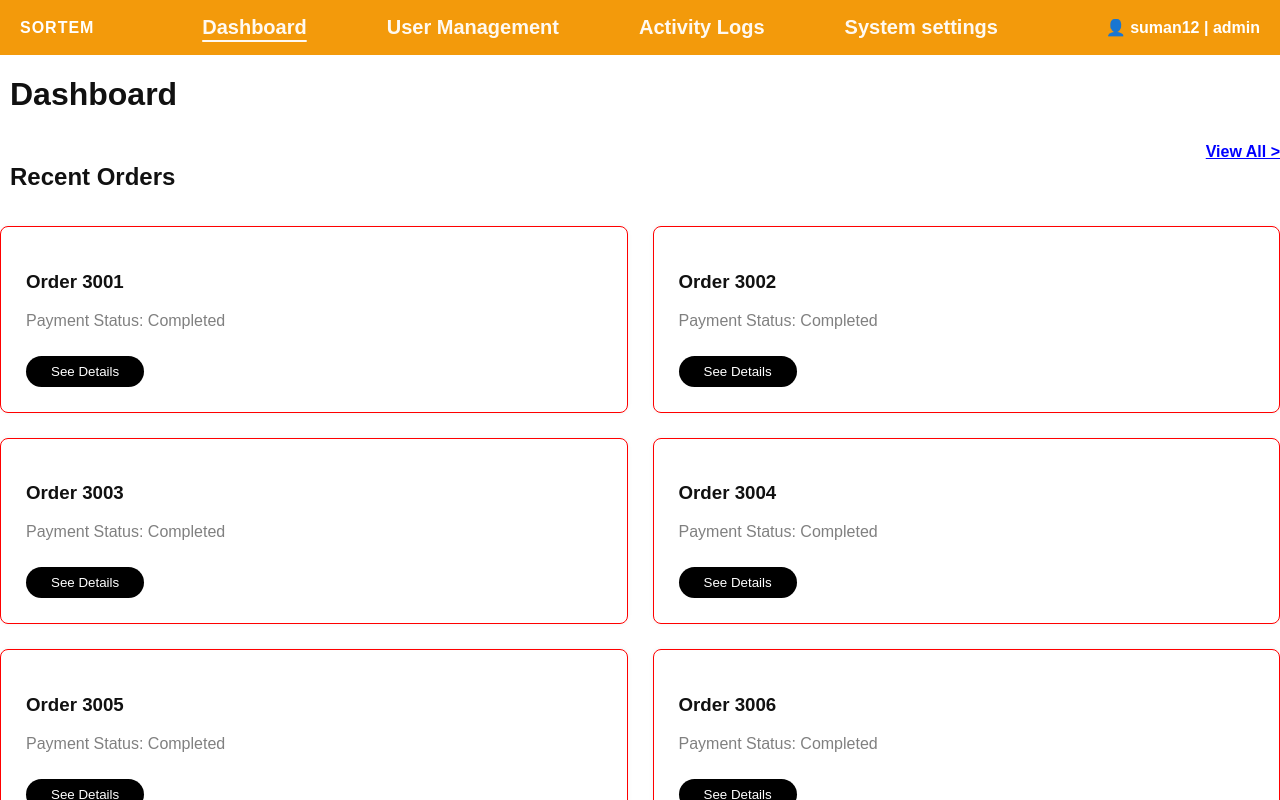
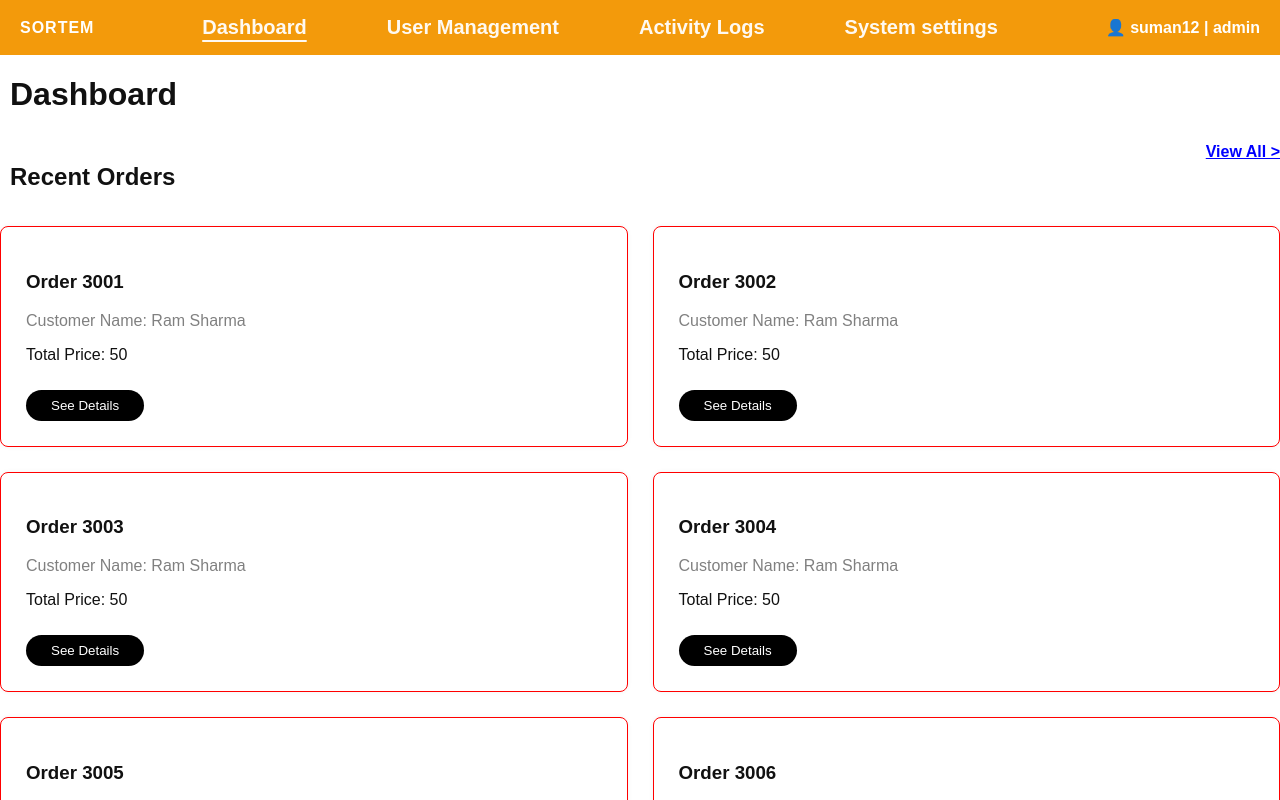
Before and after one commit to BibekCoder/ict302-v01, a React (Vite) app in the folder frontend/: page /admin/dashboard in a window 1280 px wide. Shown: the top 800 px of the page. Built offline with nearby package versions, Linux system fonts and the light colour scheme; sample sign-in values are in the browser's storage.

Commit message:
Update order card to show customer name and price
Replaced payment status with customer name and added total price to each order card in the Orders component.

```diff
--- a/frontend/src/components/Orders.jsx
+++ b/frontend/src/components/Orders.jsx
@@ -15,7 +15,8 @@ export default function Orders() {
         {orders.map((id) => (
           <div className="card" key={id}>
             <h3>Order {id}</h3>
-            <p className="status">Payment Status: Completed</p>
+            <p className="status">Customer Name: Ram Sharma</p>
+             <p> Total Price: 50</p>
             <button onClick={()=> navigate(`/order/${id}`)}>See Details</button>
           </div>
         ))}
```
